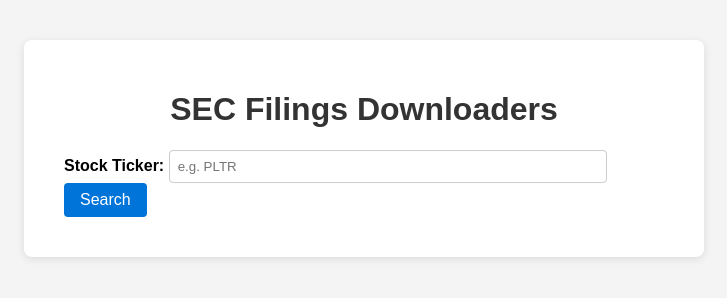
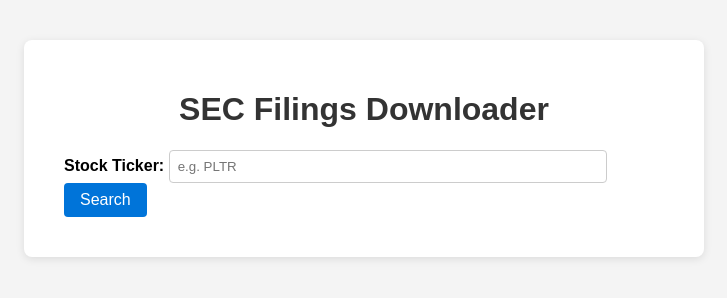
Before and after one commit to Spotomik/spotomik.github.io, a plain HTML site: page index.html in a window 1280 px wide. Shown: the whole page, without its empty margins (276-1003 px from the left). Drawn offline with Linux system fonts and the light colour scheme.

Commit message:
Update index.html

```diff
--- a/index.html
+++ b/index.html
@@ -77,7 +77,7 @@
 </head>
 <body>
     <div class="container">
-        <h1>SEC Filings Downloaders</h1>
+        <h1>SEC Filings Downloader</h1>
         <div>
             <label for="ticker">Stock Ticker:</label>
             <input type="text" id="ticker" placeholder="e.g. PLTR" />
```
